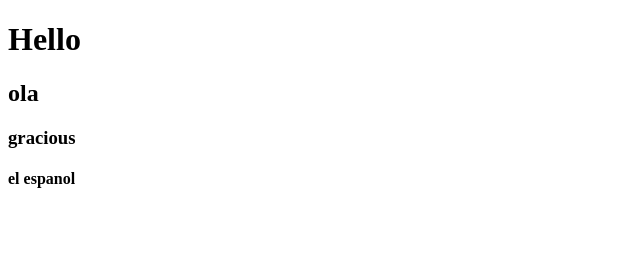
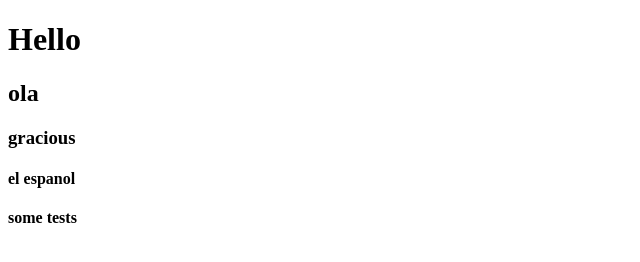
Before and after one commit to ImYasine/My_main_branch, a plain HTML site: page index.html in a window 1280 px wide. Shown: the whole page, without its empty margins (0-640 px from the left). Drawn offline with Linux system fonts and the light colour scheme.

Commit message:
testing the html

```diff
--- a/index.html
+++ b/index.html
@@ -12,6 +12,6 @@
     <h2>ola</h2>
     <h3>gracious</h3>
     <h4>el espanol</h4>
-
+    <h4>some tests</h4>
 </body>
 </html>
```
